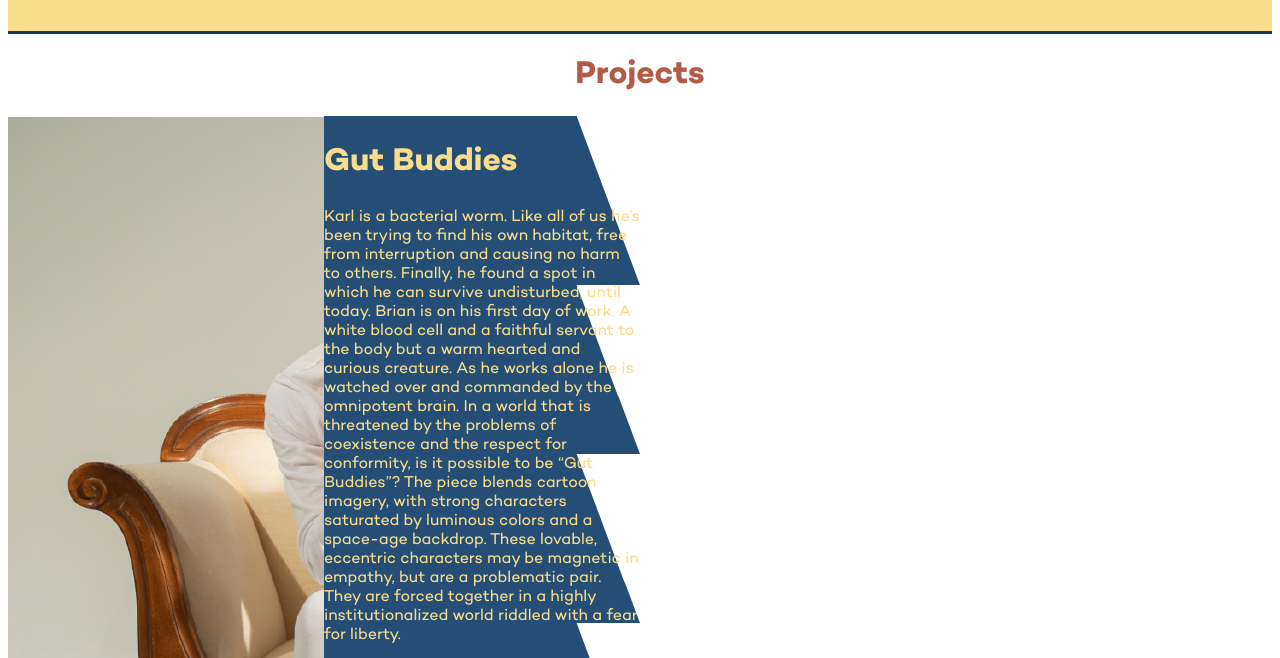
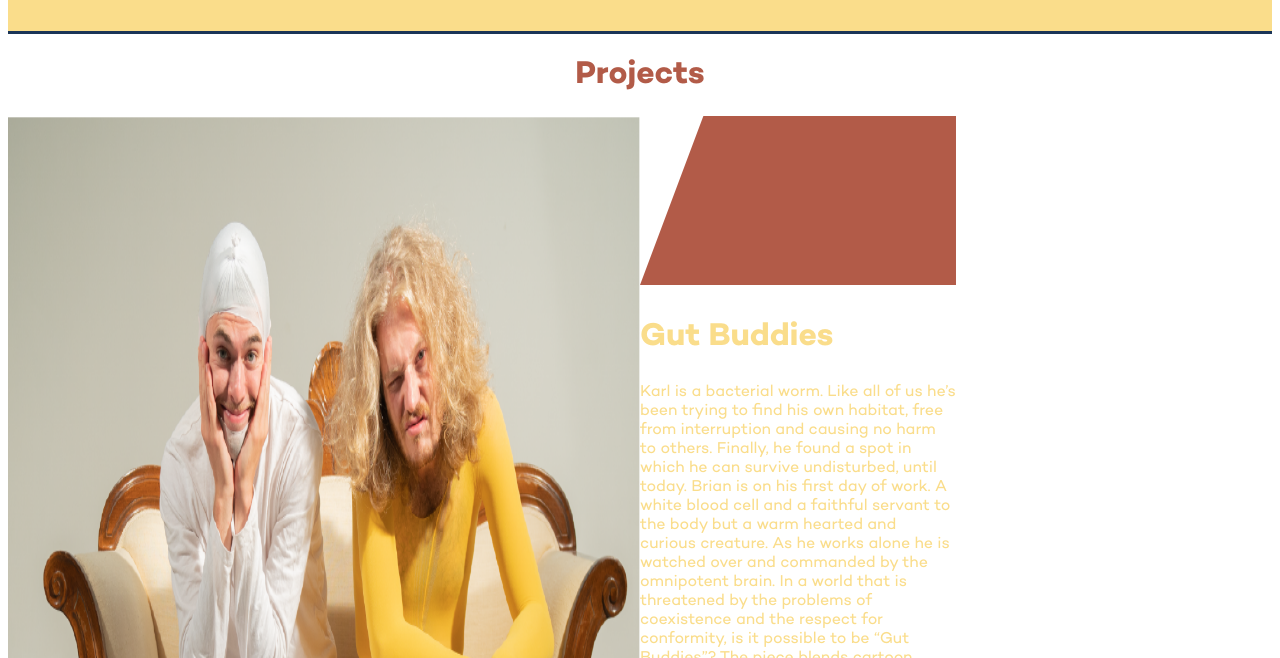
Before and after one commit to matteocarpi/gutbuddiestheatre, a plain HTML site: page projects.html in a window 1280 px wide. Shown: the part 142-800 px from the top of the page. Drawn offline with Linux system fonts and the light colour scheme.

Commit message:
messed up with projects

```diff
--- a/projects.html
+++ b/projects.html
@@ -45,15 +45,16 @@
       <h1>Projects</h1>
     </div>
 
-    <div class="portfolio-item gutbuddies">
-      <div class="gutbuddies photo">
-        <!--karl and brian on rhe couch-->
-      </div>
+    <div class="portfolio-item">
 
-      <div class="gutbuddies shape">
+        <img class="gutbuddies photo" src="assets/projects/Asset 1pj.png" alt="">
 
+
+        <div>
+        <img class="gutbuddies shape"src="assets/projects/Asset 9pj.svg" alt="">
+
+        <div class="gutbuddies description">
           <h2>Gut Buddies</h2>
-
             <p class="yellow">Karl is a bacterial worm. Like all of us he’s been trying to find his own habitat, free from interruption and causing no harm to others. Finally, he found a spot in which he can survive undisturbed, until today.
 
               Brian is on his first day of work. A white blood cell and a faithful servant to the body but a warm hearted and curious creature. As he works alone he is watched over and commanded by the omnipotent brain.
@@ -62,8 +63,9 @@
 
               The piece blends cartoon imagery, with strong characters saturated by luminous colors and a space-age backdrop. These lovable, eccentric characters may be magnetic in empathy, but are a problematic pair. They are forced together in a highly institutionalized world riddled with a fear for liberty.
             </p>
+        </div>
+      </div>
 
-      </div>
 
 
 
```
Lines whose indentation alone changed are shown as unchanged.
